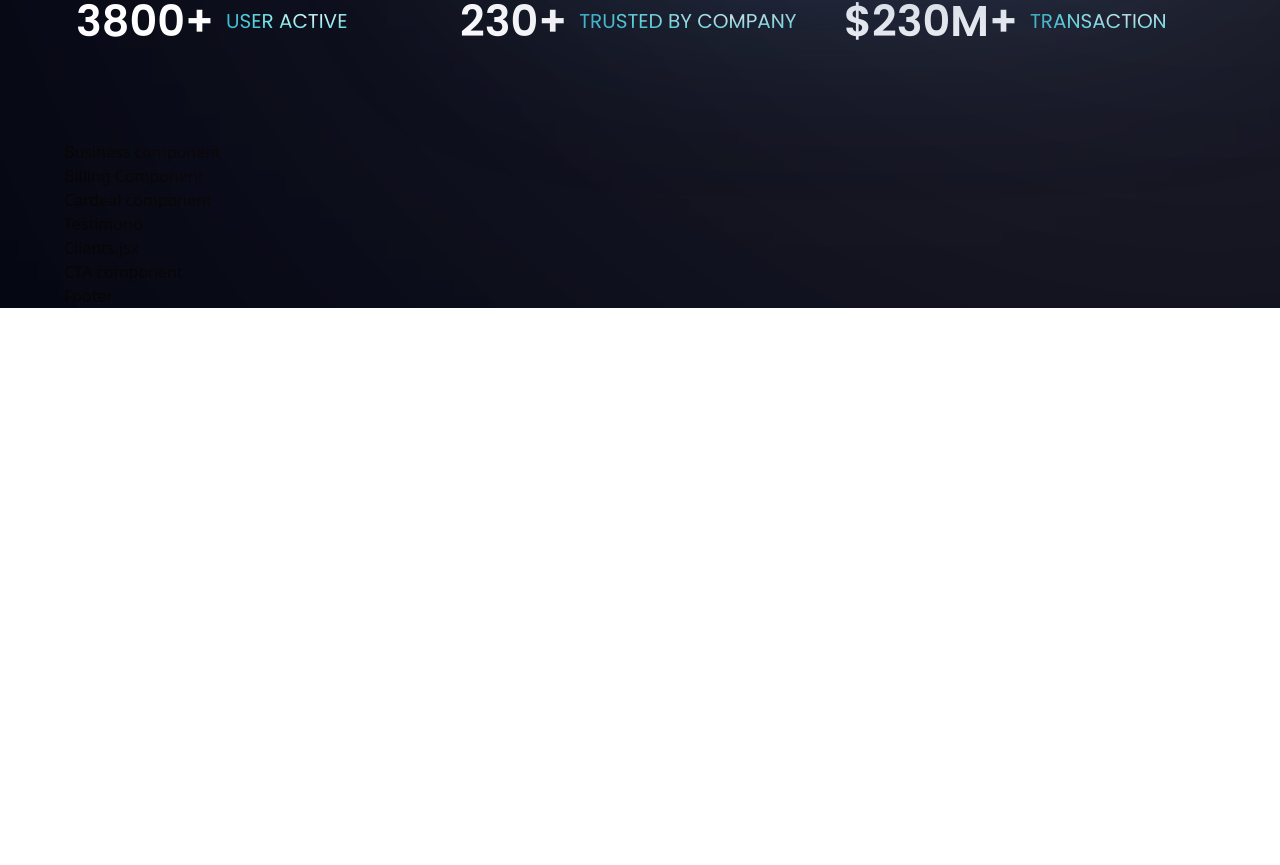
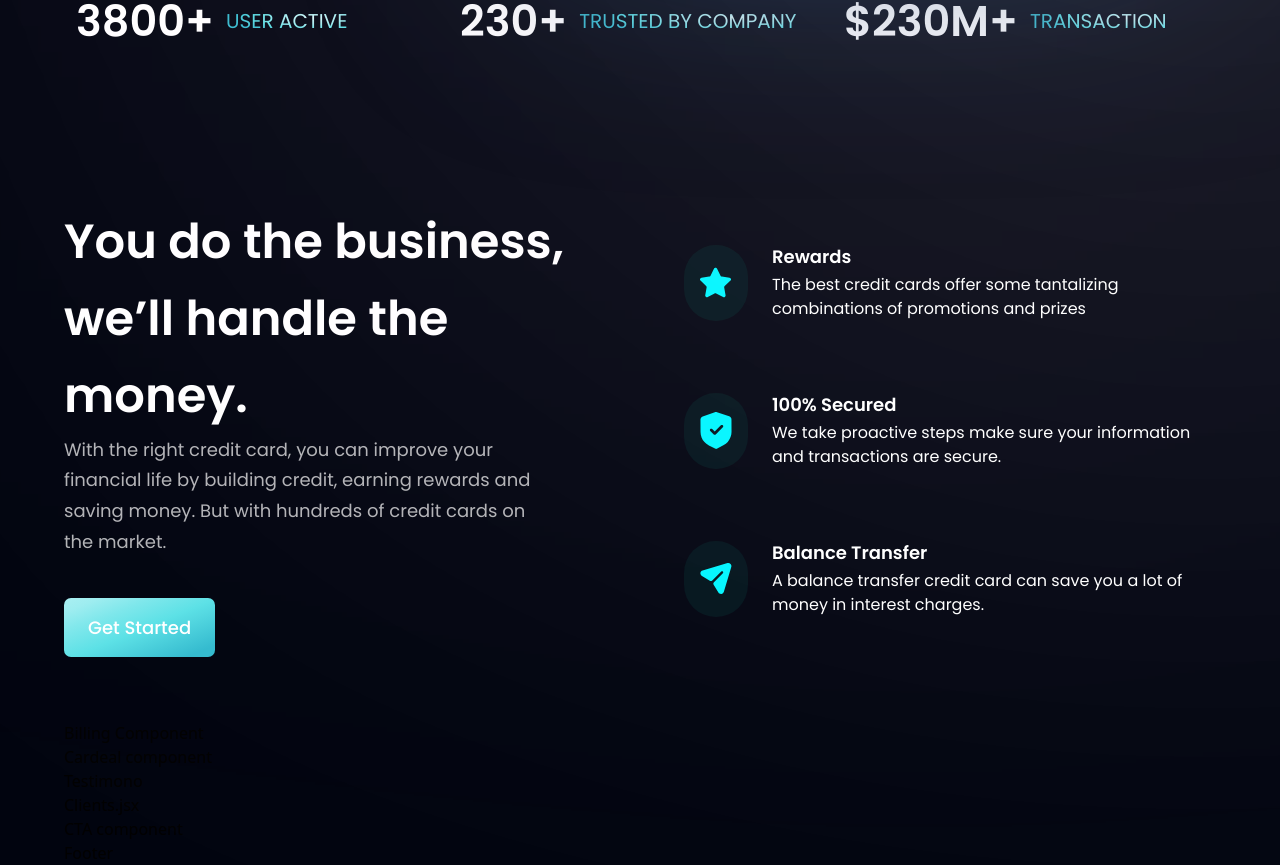
Before and after one commit to waleokeofficial/Modern-bank-app-React, a React (Vite) app in the folder modern-bank-react-app/: page / in a window 1280 px wide. Shown: the part 814-1679 px from the top of the page. Before the commit the page ends 1122 px from the top, so only its background shows below. Built offline with nearby package versions, Linux system fonts and the light colour scheme.

Commit message:
feature component completed

```diff
--- a/modern-bank-react-app/src/components/Business.jsx
+++ b/modern-bank-react-app/src/components/Business.jsx
@@ -1,10 +1,36 @@
-import React from 'react'
+import styles, {layout} from "../style"
+import Button from './Button'
+import {features} from '../constants'
+
+const FeatureCard = ({icon, title, content, index})=> (
+    <div className={`flex flex-row p-6  rounded-[20px] ${index === features.length - 1 ? "mb-0" : "mb-6"} feature-card`}>
+        <div className={`[h-64px] w-[64px] ${styles.flexCenter} bg-dimBlue rounded-full `}>
+            <img  src={icon} alt="icon" className={`w-[50%] h-[50%] object-contain`}/>
+        </div>
+        <div className="ml-6 flex-1 flex flex-col ">
+            <h2 className="font-poppins mb-1 font-semibold text-[18px] leading-[24px] text-white">{title}</h2>
+            <p className={` text-[16px] leading-[24px] font-poppins font-normal text-white text-dimWhite`}>{content}</p>
+        </div>
+
+    </div>
+)
 
 const Business =()=> {
     return (
-        <div>
-            Business component
-        </div>
+        <section id="features" className={layout.section}>
+            <div className={layout.sectionInfo}>
+                <h2 className={styles.heading2}>You do the business, <br className="sm:block hidden" /> we’ll handle the money.</h2>
+                <p className={`${styles.paragraph} max-w-[470px]`}>With the right credit card, you can improve your financial life by building credit, earning rewards and saving money. But with hundreds of credit cards on the market.</p>
+                <Button styles={`mt-10`} />
+            </div>
+
+            <div className={`${layout.sectionImg} flex-col`}>
+                {features.map((feat, index) => (
+                    <FeatureCard key={feat.id} {...feat} index={index}/>
+                ))}
+            </div>
+
+        </section>
     )
 }
 
--- /dev/null
+++ b/modern-bank-react-app/src/components/Button.jsx
@@ -0,0 +1,12 @@
+import React from 'react'
+
+const Button =({styles})=> {
+    return (
+        <button type="button" className={`rounded-[7px] outline:none font-poppins font-medium bg-blue-gradient mt-10 text-white px-6 py-4 text-[18px] text-primary ${styles}`}>
+            Get Started
+        </button>
+
+    )
+}
+
+export default Button
--- a/modern-bank-react-app/src/components/Hero.jsx
+++ b/modern-bank-react-app/src/components/Hero.jsx
@@ -8,7 +8,7 @@ const Hero  =()=> {
     return (
        <section id='home' className={`flex md:flex-row flex-col ${styles.paddingY}`}>
              <div className={`flex-1 ${styles.flexStart} flex-col xl:p-0 sm:px-16 px-6`}>
-                <div className='flex flex-row items-center bg-discount-gradient rounded-[10px] mb-4 py-[6px] mb-2 px-4'>
+                <div className='flex flex-row items-center bg-discount-gradient uppercase rounded-[10px] mb-4 py-[6px] mb-2 px-4'>
                     <img src={discount} alt="discount" className={`w-[32px] h-[32px]`}/>
                     <p className={`${styles.paragraph} ml-2`}>
                         <span className='text-white'>20%</span>  Discount for {"  "}
```
